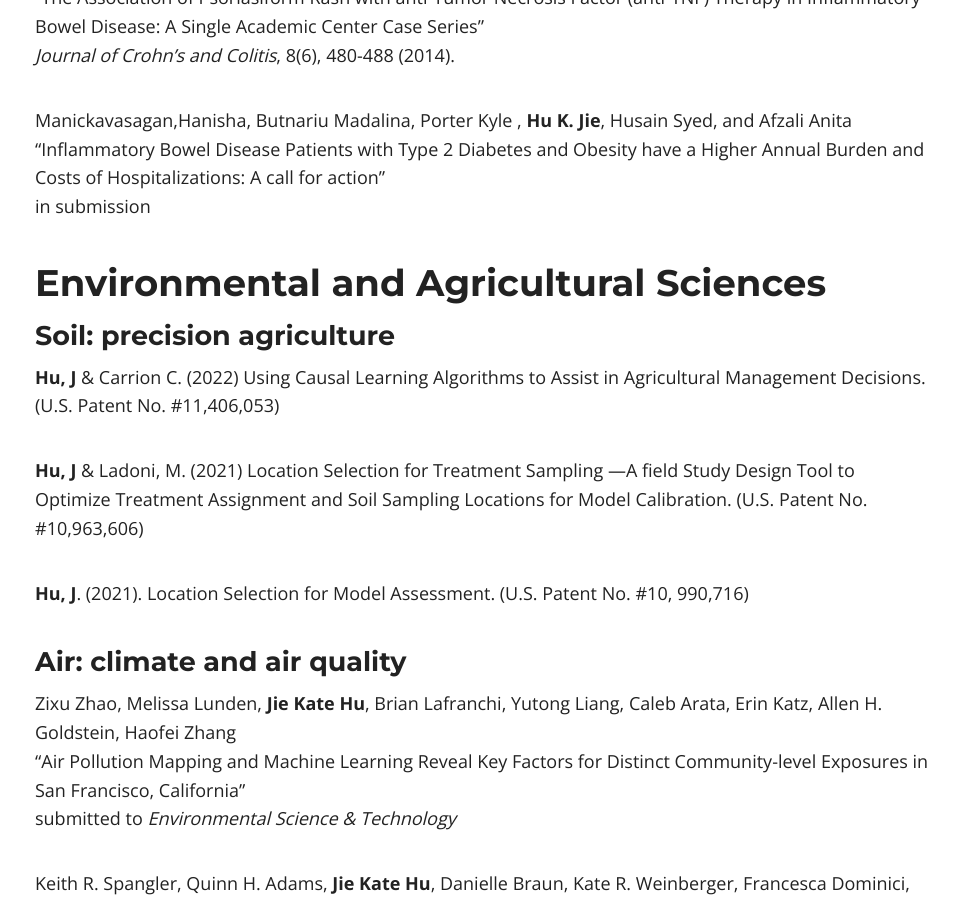
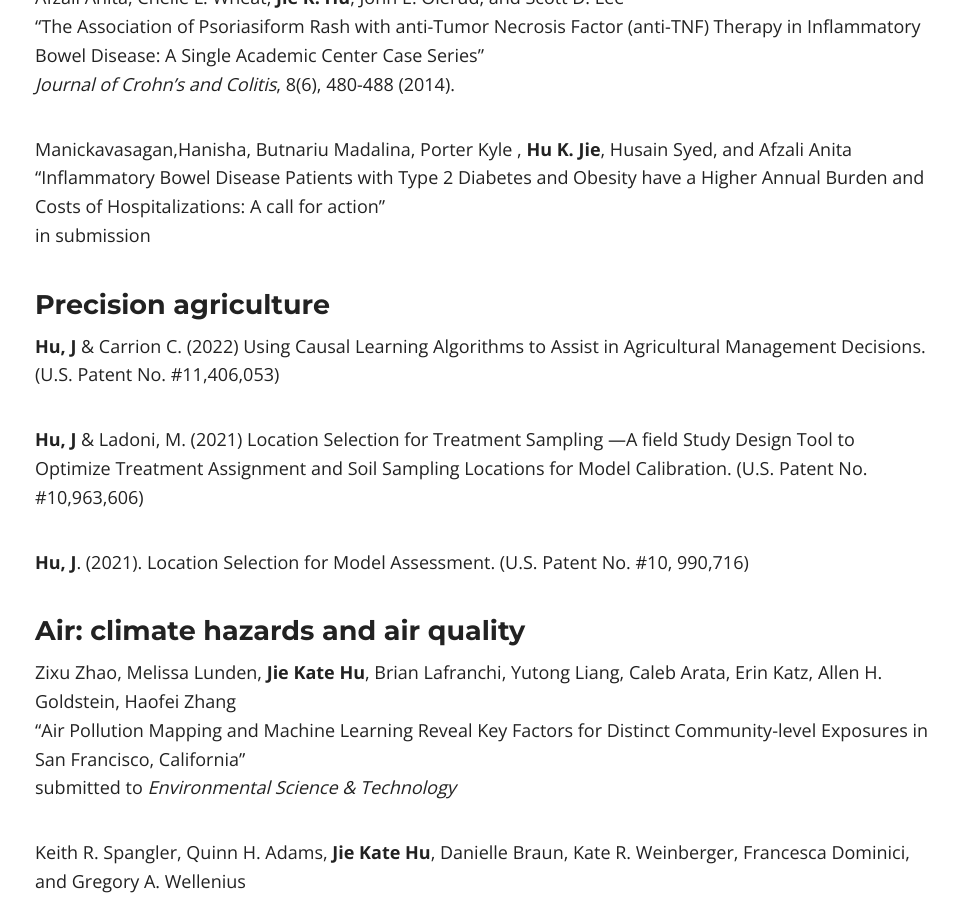
Before and after one commit to katehu/katehu.github.io, a Jekyll site: the page built from publications.md, in a window 1280 px wide and 900 px high, scrolled down 2787 px. Shown: the whole window, without its empty margins (155-1113 px from the left). Built offline with Jekyll 4.4.1, drawn with Linux system fonts in a browser that asks for light colours; nearby versions of some CDN libraries.

Commit message:
Update publications.md

```diff
--- a/publications.md
+++ b/publications.md
@@ -68,7 +69,7 @@
 PhD Diss.*University of Washington ResearchWorks Archive* https://digital.lib.washington.edu/researchworks/handle/1773/27427 (2014).
 
 
-## Applications <a name="applications"></a>
+## Applications <a name="application"></a>
 
 ### Cardiovascular Disease/Biomarkers hs-CRP and Lp-PLA2
 **Jie Hu**, Norman E. Breslow, Chan Gary, Couper David<br/>
@@ -89,9 +90,7 @@
 "Inflammatory Bowel Disease Patients with Type 2 Diabetes and Obesity have a Higher Annual Burden and Costs of Hospitalizations: A call for action”<br/>
 in submission
 
-##  Environmental and Agricultural Sciences
-
-### Soil: precision agriculture
+### Precision agriculture
 
 **Hu, J** & Carrion C. (2022) Using Causal Learning Algorithms to Assist in Agricultural Management Decisions. (U.S. Patent No. #11,406,053)
 
@@ -100,7 +99,7 @@
 **Hu, J**.  (2021). Location Selection for Model Assessment. (U.S. Patent No. #10, 990,716)
 
 
-### Air: climate and air quality
+### Air: climate hazards and air quality
 
 Zixu Zhao, Melissa Lunden, **Jie Kate Hu**, Brian Lafranchi, Yutong Liang, Caleb Arata, Erin Katz, Allen H. Goldstein, Haofei Zhang <br/>
 “Air Pollution Mapping and Machine Learning Reveal Key Factors for Distinct Community-level Exposures in San Francisco, California” <br/>
@@ -116,7 +115,7 @@
 "Climate and Tree Species Distributions Change – Informing Forestry professionals, Conservationists, and Regulators the Potential Impacts of Climate Change on US Forests" <br/>
 https://mjdvl.shinyapps.io/NCASI_APP/ (2022)
 
-## Methods to integrate statistical models, measurements, and scientific knowledge <a name="epistemology"></a>
+## Methods to integrate statistical models, measurements, and scientific knowledge <a name="measurement-model"></a>
 
 Hu, J & Carrion C. (2022) Using Causal Learning Algorithms to Assist in
 Agricultural Management Decisions. (U.S. Patent No. #11,406,053)
```
Also changed, not shown: other parts of publications.md (+2 -1 lines).
